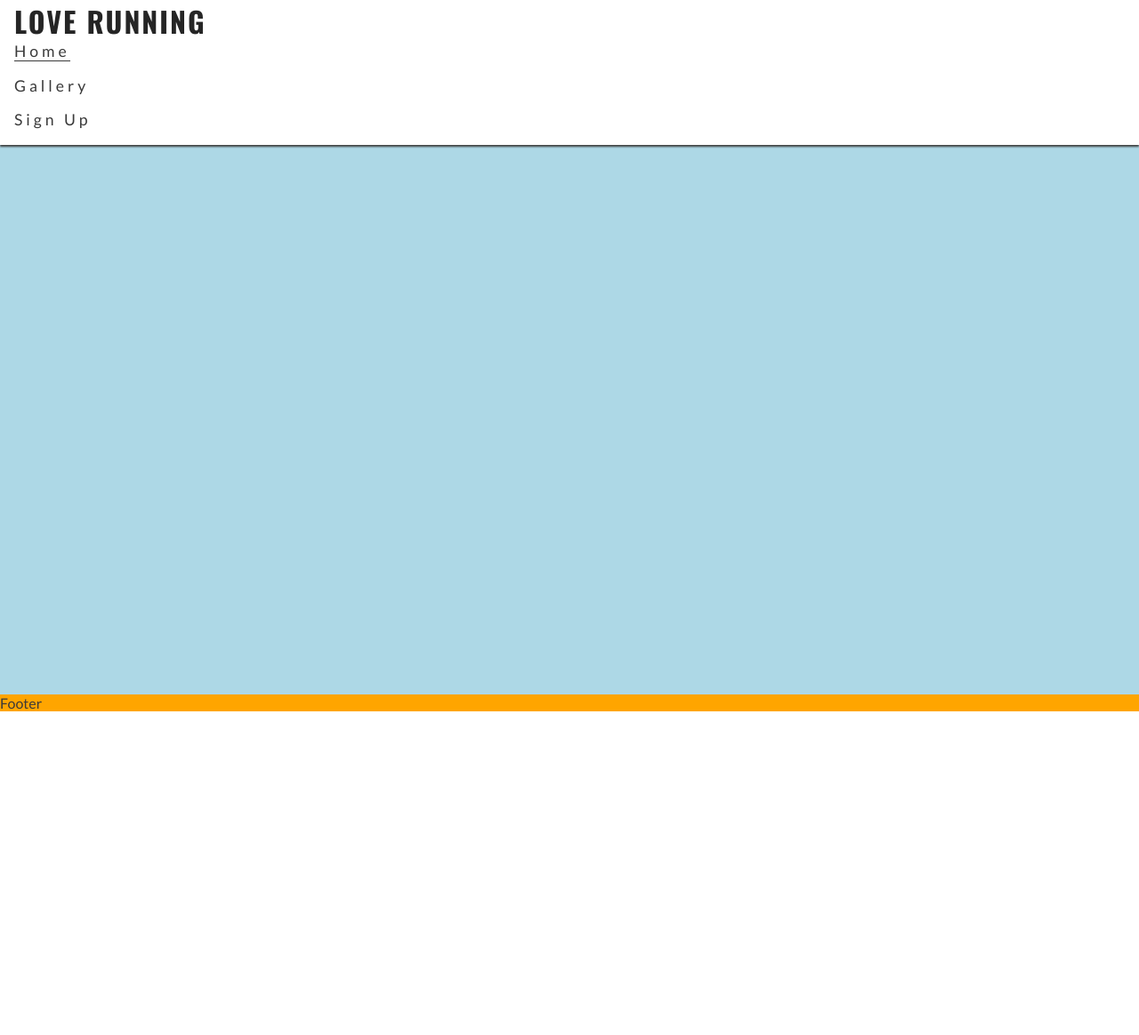
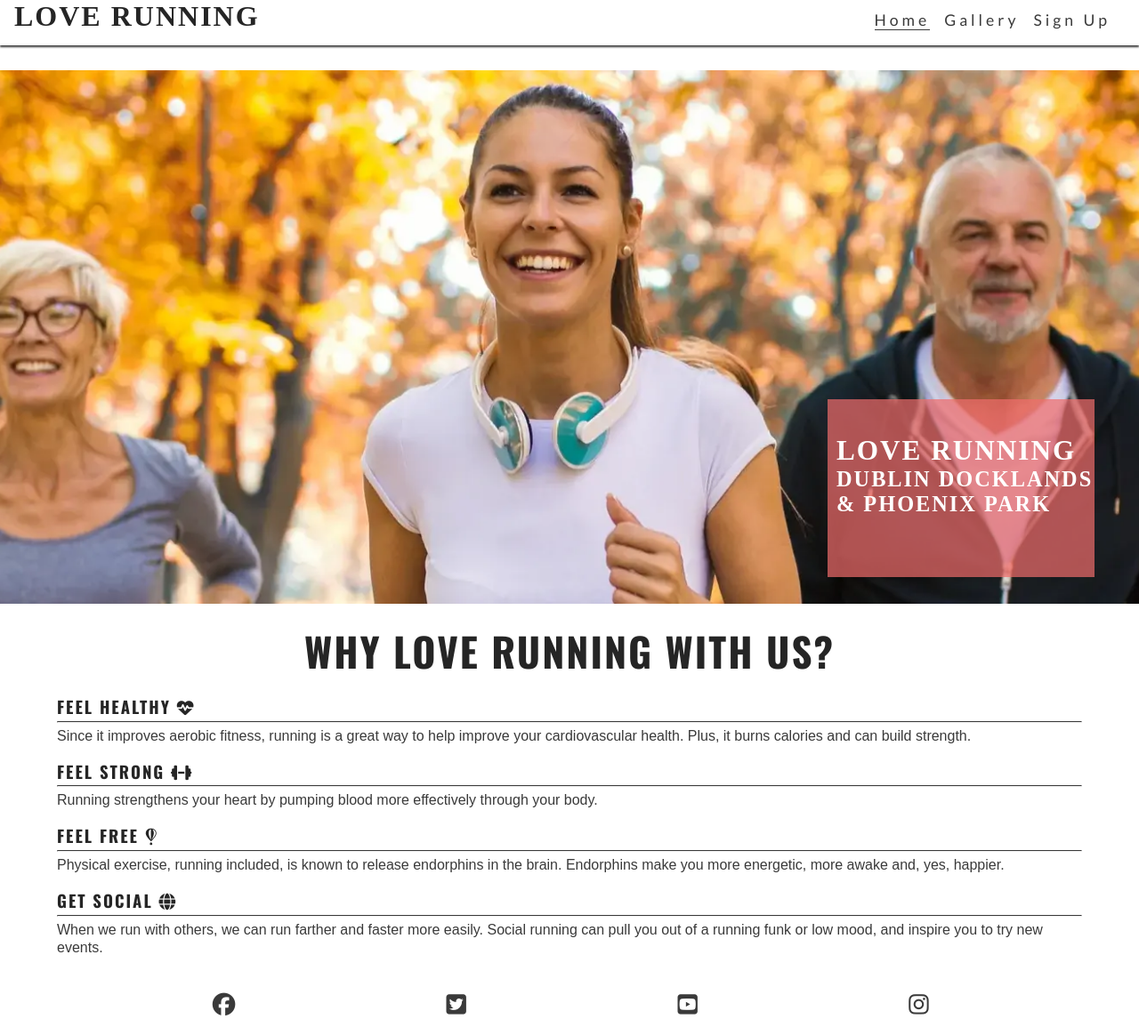
Before and after one commit to jevpr/Love-Running, a plain HTML site: page index.html in a window 1280 px wide. Shown: the whole page at 89% size. Before the commit the page ends 800 px from the top, so only its background shows below. Drawn offline with nearby package versions, Linux system fonts and the light colour scheme.

Commit message:
Content added

```diff
--- a/assets/css/style.css
+++ b/assets/css/style.css
@@ -1,20 +1,33 @@
 @import url("https://fonts.googleapis.com/css2?family=Oswald:wght@200..700&display=swap");
 @import url("https://fonts.googleapis.com/css2?family=Lato:ital,wght@0,100;0,300;0,400;0,700;0,900;1,100;1,300;1,400;1,700;1,900&family=Oswald:wght@200..700&display=swap");
 
+/* Asterisk wildcard selector to override default styles added by the browser*/
 * {
   padding: 0;
   margin: 0;
   box-sizing: border-box;
 }
 
+/*General styles*/
 body {
   min-height: 100vh;
   display: flex;
   flex-direction: column;
+  /*Generic project styles*/
   color: #3a3a3a;
   font-family: "Lato", sans-serif;
 }
 
+h1,
+h2,
+h3 {
+  font-family: "Oswald, sans-serif";
+  text-transform: uppercase;
+  letter-spacing: 2px;
+  color: #252525;
+}
+
+/*Header*/
 header {
   background-color: #ffffff;
   padding: 0 1rem;
@@ -22,18 +35,14 @@ header {
   z-index: 99;
   width: 100%;
   box-shadow: 0 2px 2px #3a3a3a;
+  display: flex;
+  justify-content: space-between;
+  align-items: baseline;
 }
 
 header a {
   text-decoration: none;
   color: inherit;
-}
-
-h1 {
-  font-family: "Oswald", sans-serif;
-  text-transform: uppercase;
-  letter-spacing: 2px;
-  color: #252525;
 }
 
 #menu {
@@ -50,12 +59,149 @@ h1 {
   border-bottom: 1px solid #3a3a3a;
 }
 
-main {
-  background-color: lightblue;
-  /* Make main element take up any surplus space to push footer down*/
-  flex: 1 0 auto;
+/* Navbar styles with dropdown toggle */
+nav {
+  position: absolute;
+  background-color: #ffffff;
+  width: 100%;
+  left: 0;
+  padding: 0 1rem;
+  box-shadow: 0 2px 2px #3a3a3a;
+  display: none;
+  top: 100%;
 }
 
-footer {
-  background-color: orange;
+/*Nav toggle*/
+#nav-toggle:checked-nav {
+  display: block;
 }
+
+#nav-toggle {
+  display: none;
+}
+.nav-toggle-label {
+  font-size: 2rem;
+}
+
+/*Main content*/
+
+main {
+  /*Make main element take up any surplus space to push footer down*/
+  flex: 1 0 auto;
+  margin-top: 47px;
+}
+
+/*Hero section*/
+#hero {
+  height: 600px;
+  width: 100%;
+  background: url("../images/hero-image.webp") no-repeat center center/cover;
+  position: relative;
+}
+
+#cover-text {
+  background-color: rgba(241, 109, 107, 0.7);
+  font-size: 130%;
+  position: absolute;
+  bottom: 30px;
+  width: 80%;
+  min-height: 200px;
+  padding-top: 40px;
+  padding-left: 10px;
+}
+
+#cover-text > h2,
+#cover-text > h3 {
+  color: #ffffff;
+}
+
+/*reasons section*/
+
+#reasons {
+  width: 90%;
+  margin: 20px auto;
+  font-family: "Leto", sans-serif;
+}
+
+#reasons > h2 {
+  font-size: 280%;
+  margin-bottom: 20px;
+  font-family: "Oswald", sans-serif;
+  text-align: center;
+}
+
+#reasons h3 {
+  font-family: "Oswald", sans-serif;
+}
+
+#benefits-physical > div,
+#benefits-mental > div {
+  line-height: 20px;
+  margin-bottom: 20px;
+}
+
+#benefits hr {
+  border-top: 1px solid #3a3a3a;
+  margin: 5px 0;
+}
+
+/*Footer*/
+#social-networks {
+  text-align: center;
+  padding: 20px 0;
+  display: flex;
+  justify-content: space-evenly;
+  list-style-type: none;
+}
+
+#social-networks i {
+  font-size: 160%;
+  padding: 5%;
+  color: #3a3a3a;
+}
+
+/*Media query: tablets and larger (768px and up) */
+@media screen and (min-width: 768px) {
+  /*Header*/
+  nav {
+    display: block;
+    position: relative;
+    box-shadow: none;
+    width: fit-content;
+    padding-right: 1rem;
+  }
+  #menu {
+    display: flex;
+  }
+  #menu > li {
+    padding-left: 1rem;
+  }
+  .nav-toggle-label {
+    display: none;
+  }
+
+  #logo {
+    font-size: 280%;
+    line-height: 75px;
+    margin: 0 0.5rem;
+  }
+
+  /*Main content*/
+  main {
+    /*Push main content down to accommodate larger header*/
+    margin-top: 79px;
+  }
+
+  /*Hero image*/
+  #cover-text {
+    width: 300px;
+    right: 50px;
+  }
+}
+
+/*Large devices (laptops and desktops, 992px and up) */
+@media screen and (min-width: 992px) {
+  #menu a:hover {
+    border-bottom: 1px solid #3a3a3a;
+  }
+}
--- a/index.html
+++ b/index.html
@@ -2,7 +2,9 @@
 <html lang="en">
   <head>
     <meta charset="UTF-8" />
+    <meta http-equiv="X-UA-Compatible" content="IE=edge" />
     <meta name="viewport" content="width=device-width, initial-scale=1.0" />
+    <!-- Meta tags for search engines-->
     <meta
       name="description"
       content="Love Running. Club for runners in Dublin, Ireland. Urban running, trail running. Dublin docklands and Phoenix Park"
@@ -11,7 +13,9 @@
       name="keywords"
       content="love running, run, running club, runners, Ireland, Dublin, sport, exercise"
     />
+    <!-- Title -->
     <title>Love Running</title>
+    <!--Favicon-->
     <link
       rel="apple-touch-icon"
       sizes="180x180"
@@ -29,11 +33,19 @@
       sizes="16x16"
       href="assets/favicon/favicon-16x16.png"
     />
-    <link rel="stylesheet" href="assets/css/style.css"
+    <!--Stylesheet-->
+    <link rel="stylesheet" href="assets/css/style.css" />
   </head>
+
   <body>
     <header>
-      <a href="index.html"><h1 id="id">Love Running</h1></a>
+      <a href="index.html">
+        <h1 id="id">Love Running</h1>
+      </a>
+      <input type="checkbox" id="nav-toggle" name="nav-toggle" />
+      <label for="nav-toggle" class="nav-toggle-label">
+        <i class="fa-solid fa-bars"></i>
+      </label>
       <nav>
         <ul id="menu">
           <li><a href="" class="active">Home</a></li>
@@ -42,9 +54,112 @@
         </ul>
       </nav>
     </header>
-    <body>
-      <main>Main Content</main>
-    </body>
-    <footer>Footer</footer>
+
+    <!--Main Content-->
+    <main>
+      <section id="hero">
+        <div id="cover-text">
+          <h2>Love Running</h2>
+          <h3>Dublin Docklands & Phoenix Park</h3>
+        </div>
+      </section>
+      <section id="reasons">
+        <h2>WHY LOVE RUNNING WITH US?</h2>
+        <div id="benefits">
+          <div id="benefits-physical">
+            <div>
+              <h3>FEEL HEALTHY <i class="fa-solid fa-heartbeat"></i></h3>
+              <hr />
+              <p>
+                Since it improves aerobic fitness, running is a great way to
+                help improve your cardiovascular health. Plus, it burns calories
+                and can build strength.
+              </p>
+            </div>
+            <div>
+              <h3>FEEL STRONG <i class="fa-solid fa-dumbbell"></i></h3>
+              <hr />
+              <p>
+                Running strengthens your heart by pumping blood more effectively
+                through your body.
+              </p>
+            </div>
+          </div>
+          <div id="benefits-mental">
+            <div>
+              <h3>FEEL FREE <icon class="fa-brands fa-fly"></icon></h3>
+              <hr />
+              <p>
+                Physical exercise, running included, is known to release
+                endorphins in the brain. Endorphins make you more energetic,
+                more awake and, yes, happier.
+              </p>
+            </div>
+            <div>
+              <h3>GET SOCIAL <i class="fa-solid fa-globe"></i></h3>
+              <hr />
+              <p>
+                When we run with others, we can run farther and faster more
+                easily. Social running can pull you out of a running funk or low
+                mood, and inspire you to try new events.
+              </p>
+            </div>
+          </div>
+        </div>
+      </section>
+    </main>
+
+    <!--Footer-->
+    <footer>
+      <ul id="social-networks">
+        <li>
+          <a
+            href="https://www.facebook.com/"
+            target="_blank"
+            rel="noopener"
+            aria-label="Visit our Facebook page (opens in a new tab)"
+          >
+            <i class="fa-brands fa-facebook"></i
+          ></a>
+        </li>
+        <li>
+          <a
+            href="https://www.twitter.com/"
+            target="_blank"
+            rel="noopener"
+            aria-label="Visit our Twitter page (opens in a new tab)"
+          >
+            <i class="fa-brands fa-twitter-square"></i
+          ></a>
+        </li>
+        <li>
+          <a
+            href="https://www.youtube.com/"
+            target="_blank"
+            rel="noopener"
+            aria-label="Visit our YouTube page (opens in a new tab)"
+          >
+            <i class="fa-brands fa-youtube-square"></i
+          ></a>
+        </li>
+        <li>
+          <a
+            href="https://www.instagram.com/"
+            target="_blank"
+            rel="noopener"
+            aria-label="Visit our Instagram page (opens in a new tab)"
+          >
+            <i class="fa-brands fa-instagram"></i
+          ></a>
+        </li>
+      </ul>
+    </footer>
+
+    <!--Font Awesome kit-->
+    <!-- Font Awesome kit -->
+    <script
+      src="https://kit.fontawesome.com/3b20d96fa9.js"
+      crossorigin="anonymous"
+    ></script>
   </body>
 </html>
```
Also changed, not shown: assets/images/hero-image.webp (added).
